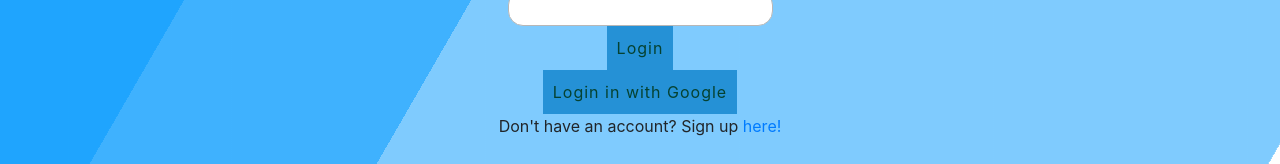
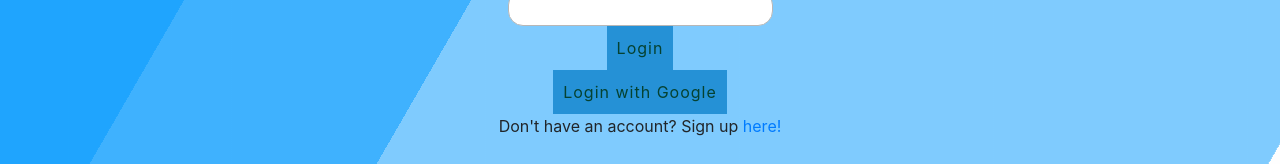
Before and after one commit to kenzie-se-q2/kwitter-zaska-afk, a React (Create React App) app: page / in a window 1280 px wide. Shown: the part 216-380 px from the top of the page. Built offline with nearby package versions, Linux system fonts and the light colour scheme.

Commit message:
Fixed typo with google login button

```diff
--- a/src/components/Login.js
+++ b/src/components/Login.js
@@ -79,7 +79,7 @@ function Login() {
             onChange={handleChange}
           />
           <button type="submit">Login</button>
-          <button onClick={handleClick}>Login in with Google</button>
+          <button onClick={handleClick}>Login with Google</button>
 
           <p>
             Don't have an account? Sign up <Link to="/register">here!</Link>
```
